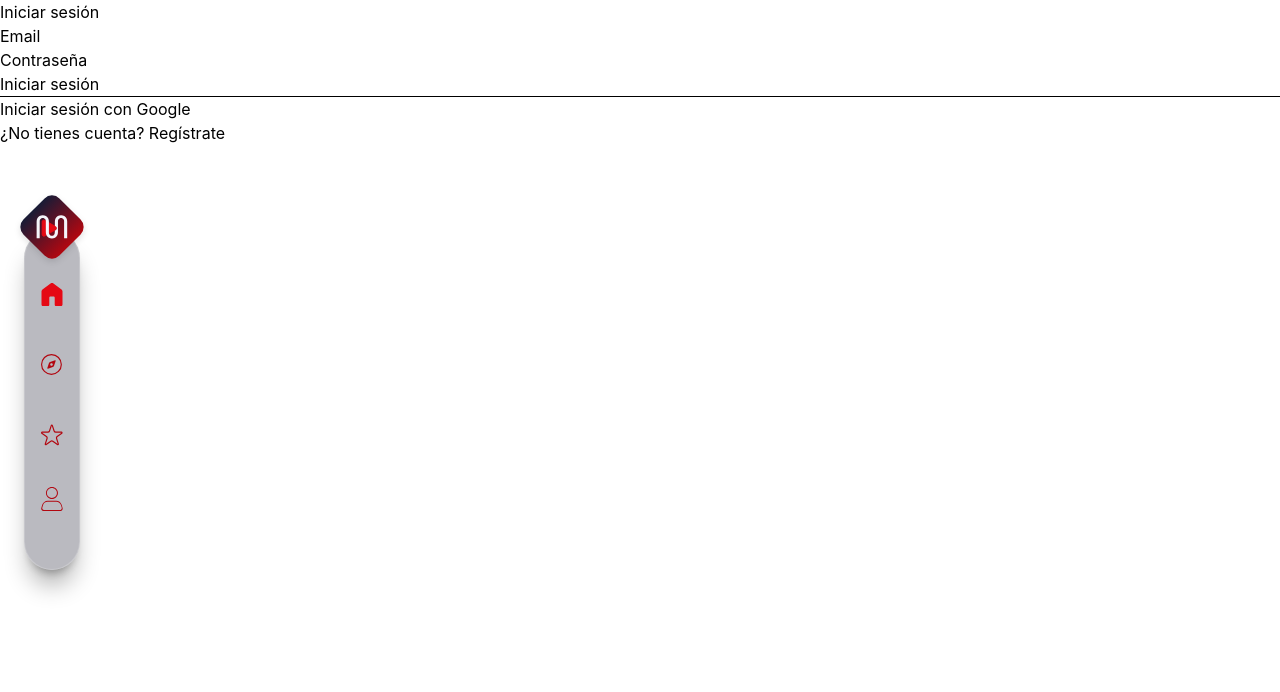
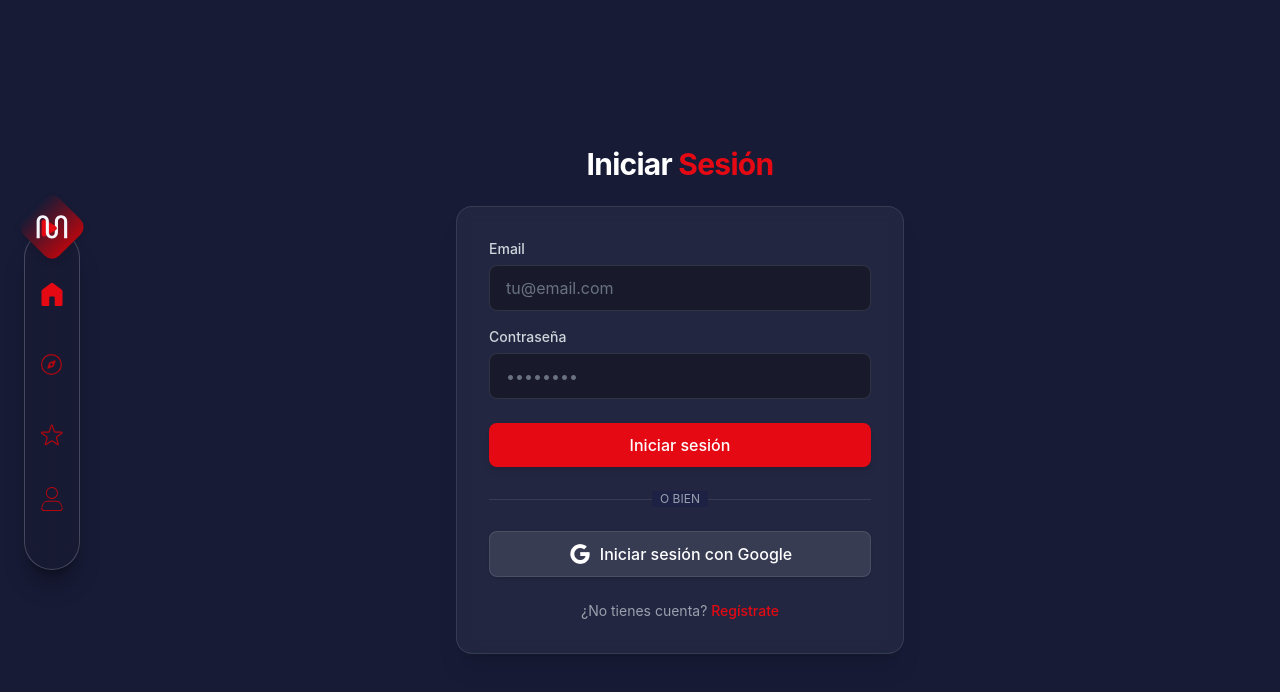
Before and after one commit to bertagonzalezgu/PROJECT-3---MOVIES, a React (Vite) app: page /login in a window 1280 px wide. Shown: the top 692 px of the page. Built offline with nearby package versions, Linux system fonts and the light colour scheme; no server answers.

Commit message:
feat: Add styles in LoginForm and LoginPage component

```diff
--- a/src/features/auth/components/LoginForm.tsx
+++ b/src/features/auth/components/LoginForm.tsx
@@ -4,6 +4,7 @@ import { FirebaseError } from "firebase/app"
 import type { FormEvent } from "react"
 import { useNavigate } from "react-router-dom"
 import { loginWithGoogle } from "../services/authService"
+import googleIcon from '/src/assets/icons/google-G-icon.png'
 
 export default function LoginForm(){
     const [email, setEmail] = useState("")
@@ -38,35 +39,64 @@ export default function LoginForm(){
   }
 
     return (
-        <form onSubmit={handleSubmit}>
+    <form onSubmit={handleSubmit} className="flex flex-col gap-4">
       <div>
-                <label htmlFor="email">Email</label>
+        <label htmlFor="email" className="block text-sm font-medium text-gray-300 mb-1.5">
+          Email
+        </label>
         <input
           id="email"
           type="email"
           value={email}
           onChange={(e) => setEmail(e.target.value)}
-                required/>
+          required
+          placeholder="tu@email.com"
+          className="w-full px-4 py-2.5 bg-black/30 border border-white/10 rounded-lg text-white placeholder-gray-500 focus:outline-none focus:border-[#E50914] focus:ring-1 focus:ring-[#E50914] transition-all"/>
       </div>
 
       <div>
-                <label htmlFor="password">Contraseña</label>
+        <label htmlFor="password" className="block text-sm font-medium text-gray-300 mb-1.5">
+          Contraseña
+        </label>
         <input
           id="password"
           type="password"
           value={password}
           onChange={(e) => setPassword(e.target.value)}
           required
-                minLength={6}/>
+          minLength={6}
+          placeholder="••••••••"
+          className="w-full px-4 py-2.5 bg-black/30 border border-white/10 rounded-lg text-white placeholder-gray-500 focus:outline-none focus:border-[#E50914] focus:ring-1 focus:ring-[#E50914] transition-all"/>
       </div>
 
-            {error && <p>{error}</p>}
+      {error && (
+        <div className="p-3 bg-[#B20710]/20 border border-[#B20710] text-red-200 rounded-lg text-sm text-center">
+          <p>{error}</p>
+        </div>
+      )}
 
-            <button type="submit">Iniciar sesión</button>
+      <button
+        type="submit"
+        className="w-full py-2.5 mt-2 bg-[#E50914] hover:bg-[#B20710] text-white font-medium rounded-lg transition-colors duration-200 shadow-md focus:outline-none focus:ring-2 focus:ring-[#E50914]/50">
+        Iniciar sesión
+      </button>
 
-            <hr/>
+      <div className="relative my-2">
+        <div className="absolute inset-0 flex items-center">
+          <div className="w-full border-t border-white/10"></div>
+        </div>
+        <div className="relative flex justify-center text-xs uppercase">
+          <span className="bg-[#1D2244] px-2 text-gray-400">O bien</span>
+        </div>
+      </div>
 
-            <button type="button" onClick={handleGoogleLogin}>Iniciar sesión con Google</button>
+      <button
+        type="button"
+        onClick={handleGoogleLogin}
+        className="w-full py-2.5 bg-white/10 hover:bg-white/20 border border-white/10 text-white font-medium rounded-lg transition-colors duration-200 flex items-center justify-center gap-2 shadow-sm">
+        <img src={googleIcon} alt="Google icon" />
+        Iniciar sesión con Google
+      </button>
     </form>
   )
 }
--- a/src/features/auth/pages/LoginPage.tsx
+++ b/src/features/auth/pages/LoginPage.tsx
@@ -3,12 +3,30 @@ import { Link } from "react-router-dom"
 
 export default function LoginPage() {
   return (
-    <main>
-      <h1>Iniciar sesión</h1>
-      <LoginForm />
-      <p>
-        ¿No tienes cuenta? <Link to="/register">Regístrate</Link>
-      </p>
+    <main className="min-h-screen bg-[#171B36] text-white px-4 py-8 md:py-10 md:pr-12 md:pl-32 transition-all flex flex-col justify-center items-center">
+      <div className="w-full max-w-md">
+
+        <header className="mb-6 text-center">
+          <h1 className="text-2xl md:text-3xl font-bold tracking-tight text-white">
+            Iniciar <span className="text-[#E50914]">Sesión</span>
+          </h1>
+        </header>
+
+        <div className="bg-white/5 border border-white/10 rounded-2xl p-6 md:p-8 backdrop-blur-sm shadow-xl">
+
+          <LoginForm />
+
+          <p className="mt-6 text-center text-sm text-gray-400">
+            ¿No tienes cuenta?{" "}
+            <Link
+              to="/register"
+              className="text-[#E50914] font-medium hover:underline transition-all">
+              Regístrate
+            </Link>
+          </p>
+
+        </div>
+      </div>
     </main>
   )
 }
```
Also changed, not shown: src/assets/icons/google-G-icon.png (added). Lines whose indentation alone changed are shown as unchanged.
